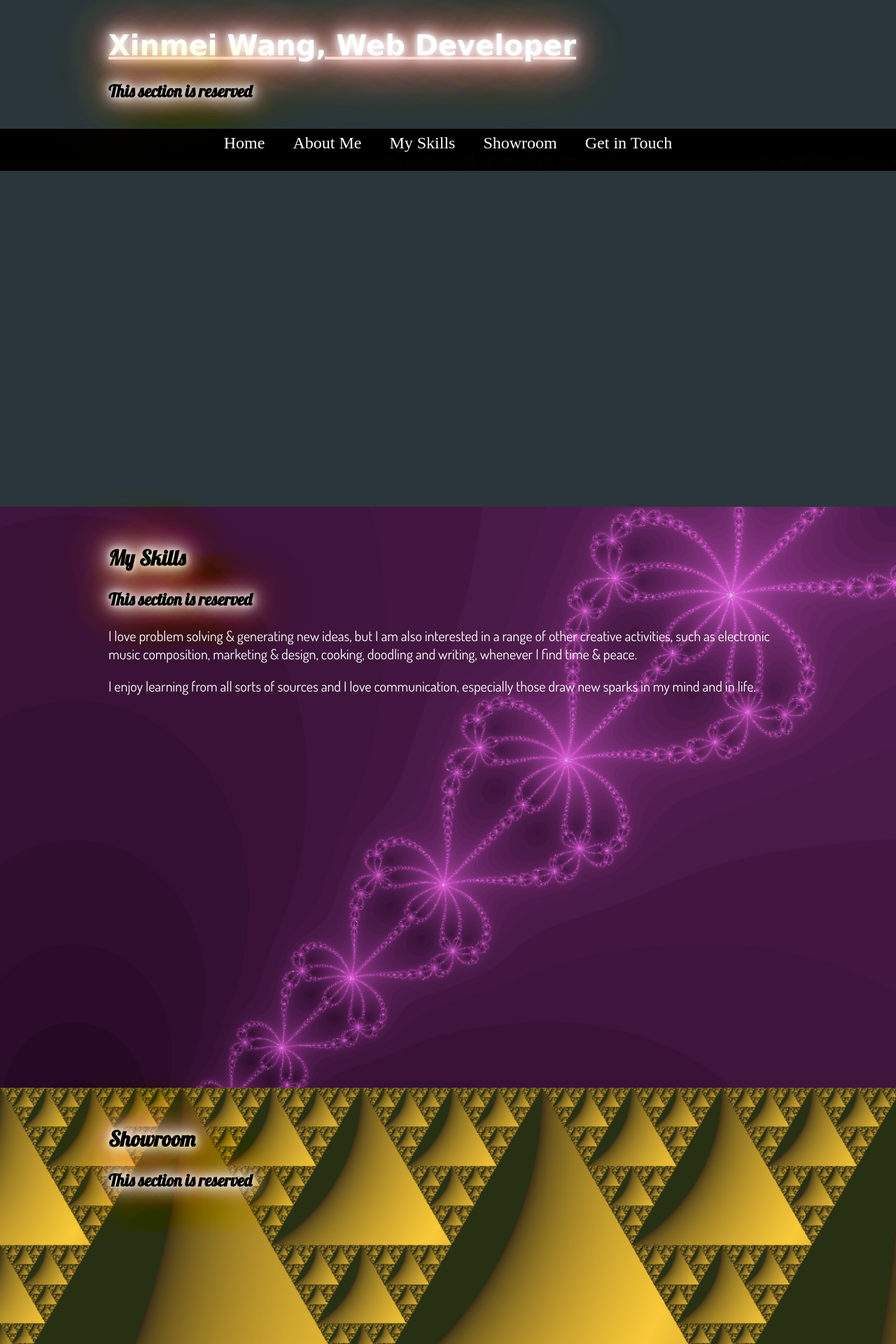
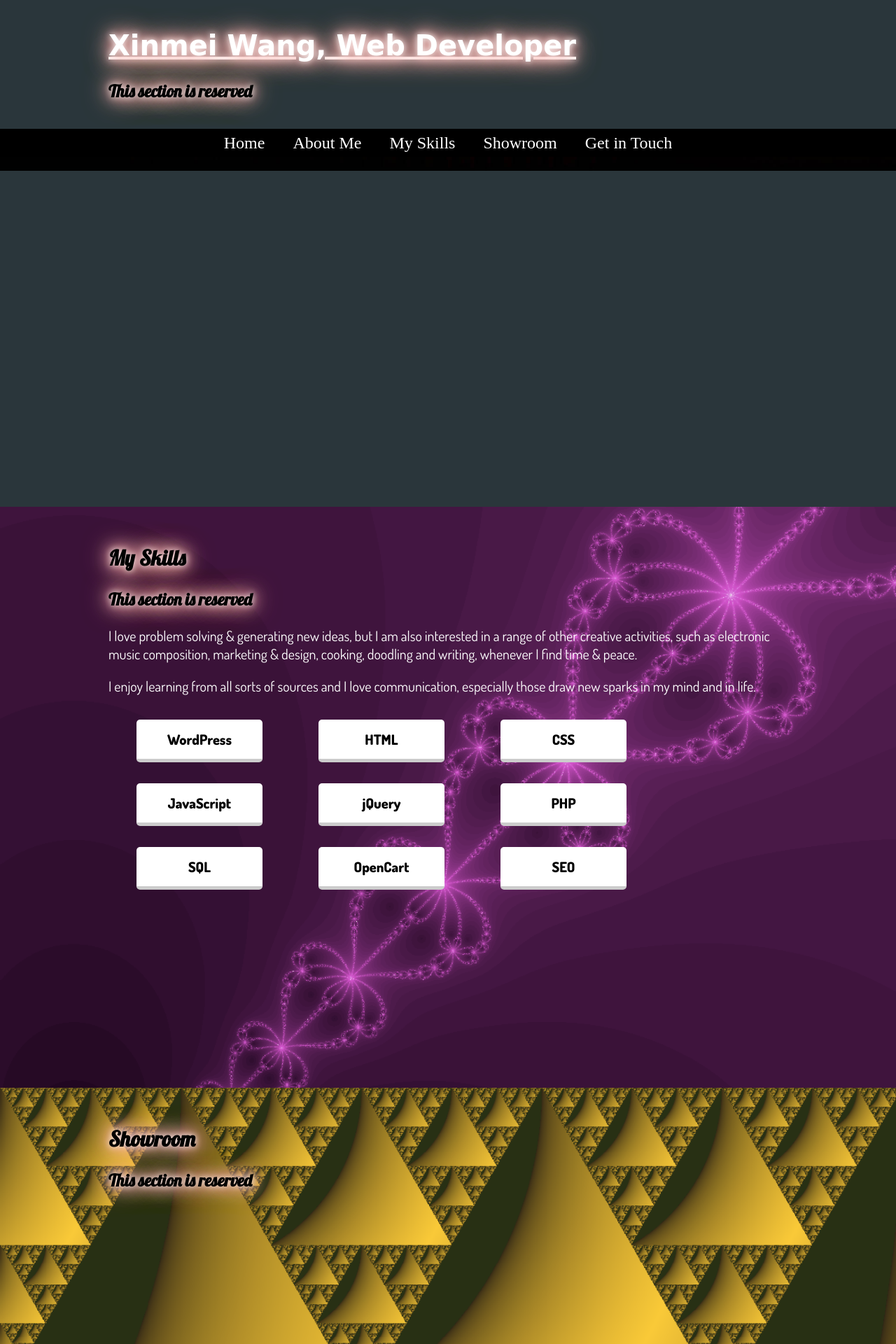
Before and after one commit to Marchitect/Marchitect.github.io, a PHP site: page /fun/expe6/index.html in a window 1280 px wide. Shown: the top 1920 px of the page at 70% size. Run offline with PHP 8.4, Linux system fonts and the light colour scheme; some web fonts are replaced.

Commit message:
added effects and a few skills

```diff
--- a/fun/expe6/index.html
+++ b/fun/expe6/index.html
@@ -61,22 +61,28 @@
 
     	   </div>
     	</div> -->
-    	<div id="skills">
+    	<div id="skills" class="sr-block">
     		<div class="container fbg">
     			<h2>My Skills</h2>
     			<h3>This section is reserved</h3>
                 <p>I love problem solving & generating new ideas, but I am also interested in a range of other creative activities, such as electronic music composition, marketing & design, cooking, doodling and writing, whenever I find time & peace. </p>
                 <p>I enjoy learning from all sorts of sources and I love communication, especially those draw new sparks in my mind and in life. </p>
+                <h4 class="foo">WordPress</h4>
+                <h4 class="foo">HTML</h4> <h4 class="foo">CSS</h4>
+                <h4 class="foo">JavaScript</h4> <h4 class="foo">jQuery</h4>
+                <h4 class="foo">PHP</h4> <h4 class="foo">SQL</h4>
+                <h4 class="foo">OpenCart</h4>
+                <h4 class="foo">SEO</h4>
     		</div>
     	</div>
-    	<div id="showroom">
+    	<div id="showroom" class="sr-block">
     		<div class="container fbg">
     			<h2>Showroom</h2>
     			<h3>This section is reserved</h3>
                 <p></p>
     		</div>
     	</div>
-    	<div id="contact">
+    	<div id="contact" class="sr-block">
     		<div class="container fbg">
     			<h2>Contact Me</h2>
     			<h3>This section is reserved</h3>
@@ -91,6 +97,12 @@
     		</div>
     	</div>
     </footer>
+<script src="https://unpkg.com/scrollreveal/dist/scrollreveal.min.js"></script>
+<script type="text/javascript">
+window.sr = ScrollReveal({ reset: true }, {delay: 100});
+    sr.reveal('.sr-block .container', { duration: 1000 }, {distance: '50vh'});
+    sr.reveal('.foo', { duration: 2000 }, {distance: '20vh'});
+</script>
 </body>
 
 </html>
--- a/fun/expe6/style.css
+++ b/fun/expe6/style.css
@@ -19,6 +19,17 @@ body{
 }
 h1, h2, h3, h4, h5, h6{
 	color: #000;
+}
+#skills h4{
+	padding: 15px;
+	background: #fff;
+	border-radius: 5px;
+	margin: 15px 5vh;
+	border-bottom: 5px solid #ccc;
+	width: 150px;
+	text-align: center;
+	display: inline-block;
+	float: left;
 }
 p{
 	font-size: 20px;
@@ -109,6 +120,7 @@ header, nav, #main, footer{
 }
 footer{
 	background: transparent;
+	text-align: center;
 }
 h2{
 	font-size: 30px;
@@ -121,14 +133,14 @@ h1,h2,h3{
 	font-family: 'Lobster';
 
 	/*text glow effect*/
-	text-shadow: 0 0 10px rgba(255,255,255,1) , 0 0 20px rgba(255,255,255,1) , 0 0 30px rgba(255,255,255,1) , 0 0 40px #FF847C , 0 0 70px #FF847C , 0 0 80px #FF847C , 0 0 100px #FF847C;
+	text-shadow: 0 0 10px rgba(255,255,255,1) , 0 0 20px #FF847C, 0 0 30px rgba(255,255,255,1) , 0 0 40px #FF847C;
 	-webkit-transition: all 200ms cubic-bezier(0.42, 0, 0.58, 1);
 	-moz-transition: all 200ms cubic-bezier(0.42, 0, 0.58, 1);
 	-o-transition: all 200ms cubic-bezier(0.42, 0, 0.58, 1);
 	transition: all 200ms cubic-bezier(0.42, 0, 0.58, 1);
 }
 h1:hover, h2:hover, h3:hover {
-  text-shadow: 0 0 10px rgba(255,255,255,1) , 0 0 20px rgba(255,255,255,1) , 0 0 30px rgba(255,255,255,1) , 0 0 40px #E84A5F , 0 0 70px #E84A5F , 0 0 80px #E84A5F , 0 0 100px #E84A5F;
+  text-shadow: 0 0 10px rgba(255,255,255,1) , 0 0 20px yellow , 0 0 30px rgba(255,255,255,1) , 0 0 40px yellow, 0 0 50px rgba(255,255,255,1) , 0 0 60px yellow, 0 0 70px rgba(255,255,255,1) , 0 0 80px yellow;
 }
 .site-title h1{
 	font-family: 'Spirax', cursive;
```
Also changed, not shown: 3 other files.
